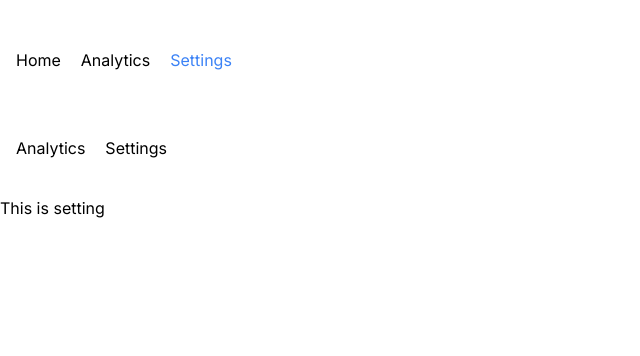
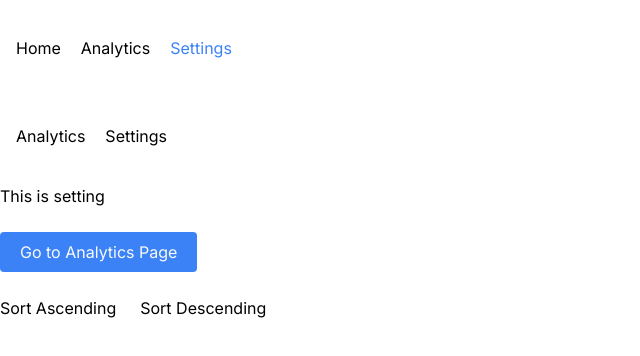
Before and after one commit to oliullah05/Exploring-Next-JS-Revise, a Next.js app: page /dashboard/settings in a window 1280 px wide. Shown: the top 356 px of the page, without its empty margins (0-640 px from the left). Built offline with nearby package versions, Linux system fonts and the light colour scheme.

Commit message:
Linking and Navigating

```diff
--- /dev/null
+++ b/src/app/components/Button.js
@@ -0,0 +1,20 @@
+"use client"
+
+import { useRouter } from "next/navigation";
+
+
+
+const Button = ({children}) => {
+    const router = useRouter()
+    const handleClick = ()=>{
+        console.log("object");
+       router.push("/dashboard/analytics")
+    }
+    return (
+        <div>
+            <button onClick={handleClick} className='bg-blue-500 mt-6 py-2 px-5 rounded text-gray-50'>{children}</button>
+        </div>
+    );
+};
+
+export default Button;
--- a/src/app/components/CustomLink.js
+++ b/src/app/components/CustomLink.js
@@ -3,11 +3,11 @@
 import Link from 'next/link';
 import { usePathname } from 'next/navigation';
 
-const CustomLink = ({path,children}) => {
+const CustomLink = ({path,children,prefetch=true}) => {
     const pathname = usePathname()
     const activeLink = pathname===path;
     return (
-    <Link className={activeLink?"text-blue-500":""} href={path}>{children}</Link>
+    <Link prefetch={prefetch} className={activeLink?"text-blue-500":""} href={path}>{children}</Link>
     );
 };
 
--- /dev/null
+++ b/src/app/components/SortProducts.js
@@ -0,0 +1,20 @@
+'use client'
+
+import { useSearchParams } from 'next/navigation'
+
+export default function SortProducts() {
+  const searchParams = useSearchParams()
+
+  function updateSorting(sortOrder) {
+    const params = new URLSearchParams(searchParams.toString())
+    params.set('sort', sortOrder)
+    window.history.pushState(null, '', `?${params.toString()}`)
+  }
+
+  return (
+    <div className='flex gap-6'>
+      <button onClick={() => updateSorting('asc')}>Sort Ascending</button>
+      <button onClick={() => updateSorting('desc')}>Sort Descending</button>
+    </div>
+  )
+}
--- a/src/app/dashboard/settings/page.js
+++ b/src/app/dashboard/settings/page.js
@@ -1,9 +1,15 @@
-import React from 'react';
+import Button from '@/app/components/Button';
+import SortProducts from '@/app/components/SortProducts';
+import { Suspense } from 'react';
 
 const Settings = () => {
+
     return (
         <div>
-            This is setting
+            This is setting <br/>
+
+            <Button>Go to Analytics Page</Button> <br/>
+          <Suspense>  <SortProducts></SortProducts></Suspense>
         </div>
     );
 };
--- a/src/app/layout.js
+++ b/src/app/layout.js
@@ -1,7 +1,6 @@
 
 import { Inter } from "next/font/google";
 import "./globals.css";
-import Link from "next/link";
 import CustomLink from "./components/CustomLink";
 
 const inter = Inter({ subsets: ["latin"] });
@@ -17,14 +16,14 @@ export default function RootLayout({ children }) {
       <body className={inter.className}>
 
         <>
-        <div className="mt-8">
-    <ul className="flex gap-5 my-5 p-4">
-        <li><CustomLink path="/">Home</CustomLink></li>
-        <li><CustomLink path="/dashboard/analytics">Analytics</CustomLink></li>
-        <li><CustomLink path="/dashboard/settings">Settings</CustomLink></li>
-    </ul>
+          <nav className="">
+            <ul className="flex gap-5 my-5 p-4">
+              <li><CustomLink path="/">Home</CustomLink></li>
+              <li><CustomLink path="/dashboard/analytics">Analytics</CustomLink></li>
+              <li><CustomLink prefetch={false}  path="/dashboard/settings">Settings</CustomLink></li>
+            </ul>
 
-   </div>
+          </nav>
 
         </>
 
```
